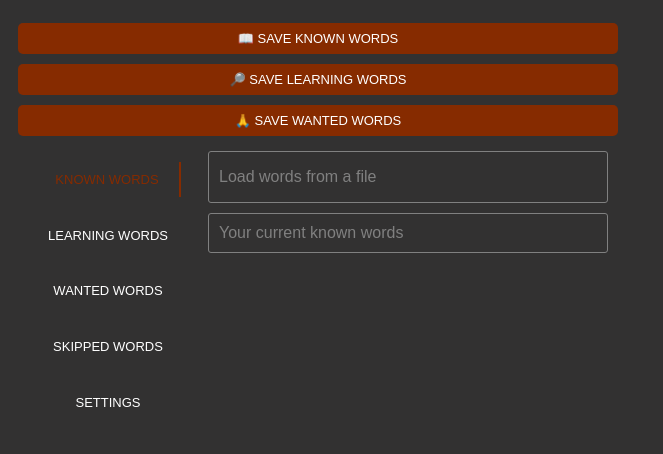
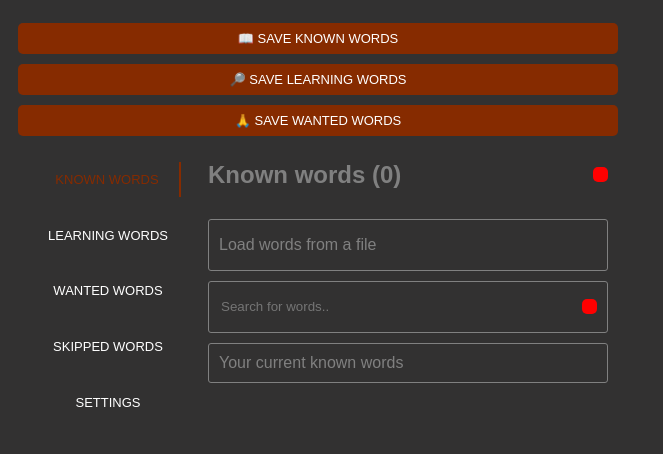
Before and after one commit to GameLaxx/Colored-Japanese, a website built with Vite: page src/popup.html in a window 1280 px wide. Shown: the whole page, without its empty margins (0-663 px from the left). Built offline with nearby package versions, Linux system fonts and the light colour scheme; some packages are replaced by stand-ins of ours.

Commit message:
Popup can now search for words and display all words for a given list

```diff
--- a/src/popup.html
+++ b/src/popup.html
@@ -28,17 +28,26 @@
       </div>
       <div class="tools">
         <div id="known_tools" class="subtool show">
+          <div class="title">
+            <h2>Known words</h2>
+            <div id="delete_all_known" class="delete_btn"></div>
+          </div>
           <div class="slot">
             <label class="file-upload">
               <input type="file" id="load_known_btn" accept=".txt"/>
               Load words from a file
             </label>
           </div>
+          <div class="slot between">
+              <input type="text" class="searching" id="find_known" placeholder="Search for words.."/>
+              <div class="isinside false"></div>
+          </div>
           <div class="dictionary">
             Your current known words
           </div>
         </div>
         <div id="learning_tools" class="subtool">
+          <h2>Learning words</h2>
           <div class="slot">
             <label class="file-upload">
               <input type="file" id="load_learning_btn" accept=".txt"/>
@@ -50,6 +59,7 @@
           </div>
         </div>
         <div id="wanted_tools" class="subtool">
+          <h2>Wanted words</h2>
           <div class="slot">
             <label class="file-upload">
               <input type="file" id="load_wanted_btn" accept=".txt"/>
@@ -61,6 +71,7 @@
           </div>
         </div>
         <div id="skipped_tools" class="subtool">
+          <h2>Skipped words</h2>
           <div class="slot">
             <label class="file-upload">
               <input type="file" id="load_skipped_btn" accept=".txt"/>
@@ -225,6 +236,11 @@
   .show{
     display: block;
   }
+  .subtool .title{
+    display: flex;
+    justify-content: space-between;
+    align-items: center;
+  }
   .subtool h2{
     color: gray;
     margin-left: 10px;
@@ -248,6 +264,23 @@
   .subtool .file-upload:hover {
     cursor: pointer;
   }
+  .subtool input[type="text"] {
+    background-color: transparent;
+    border: none;
+    color : white;
+    outline: none;
+  }
+  .subtool .isinside{
+    /* margin-right: 10px; */
+    height: 15px;
+    width: 15px;
+    background-color: greenyellow;
+    border-radius: 5px;
+    transition: 0.2s;
+  }
+  .subtool .isinside.false{
+    background-color: red;
+  }
   .subtool .dictionary{
     margin: 10px 10px;
     padding: 10px 10px;
@@ -270,7 +303,7 @@
     padding: 0;
     margin: 0;
   }
-  .subtool .dictionary .word div{
+  .subtool .delete_btn{
     margin-right: 10px;
     height: 15px;
     width: 15px;
--- a/src/popup.js
+++ b/src/popup.js
@@ -1,3 +1,10 @@
+let localWords = {
+  "known" : [],
+  "learning" : [],
+  "wanted" : [],
+  "skipped" : []
+};
+
 function getWordList(messageId, fileOuput){
   chrome.tabs.query({ active: true, currentWindow: true }, function (tabs) {
     const activeTab = tabs[0];
@@ -129,21 +136,32 @@ function localIdToHtmlId(id_str){
   return "settings"
 }
 
+function updateFindBox(event){
+  const htmlId = event.target.id.split("_")[1];
+  event.target.nextElementSibling.classList.toggle("false", !localWords[htmlId].includes(event.target.value));
+}
+
 function loadDictionary(id_str){
-  const pannel = document.getElementById(localIdToHtmlId(id_str) + "_tools");
+  const htmlId = localIdToHtmlId(id_str);
+  const pannel = document.getElementById(htmlId + "_tools");
   updateTarget(pannel, subtools, "show");
   const dictionary = pannel.getElementsByClassName("dictionary")[0];
   if(dictionary && dictionary.dataset.tag == undefined){
     dictionary.dataset.tag = id_str;
     chrome.storage.local.get(id_str, (result) => {
       const wordList = result[id_str] || [];
+      localWords[htmlId] = wordList;
+      const title = pannel.getElementsByTagName("h2")[0];
+      title.innerText = title.innerText + ` (${wordList.length})`;
+      const findInput = document.getElementById("find_" + htmlId);
+      findInput.addEventListener("input", (event) => updateFindBox(event));
       for(let word of wordList){
         const newWord = document.createElement("div");
         newWord.classList.toggle("word");
         const newText = document.createElement("p");
         newText.classList.toggle("word_string");
         const newBtn = document.createElement("div");
-        newBtn.classList.toggle("delete_word");
+        newBtn.classList.toggle("delete_btn");
         newBtn.addEventListener("click", (event) => updateLocalStorage(event));
         newText.textContent = word;
         newWord.append(newText);
@@ -151,7 +169,7 @@ function loadDictionary(id_str){
         dictionary.append(newWord);
       }
     });
-  }else if(localIdToHtmlId(id_str) === "settings"){
+  }else if(htmlId === "settings"){
     chrome.storage.local.get("settings", (result) => {
       const localSettings = result["settings"] || {};
       for(let key in localSettings){
```
